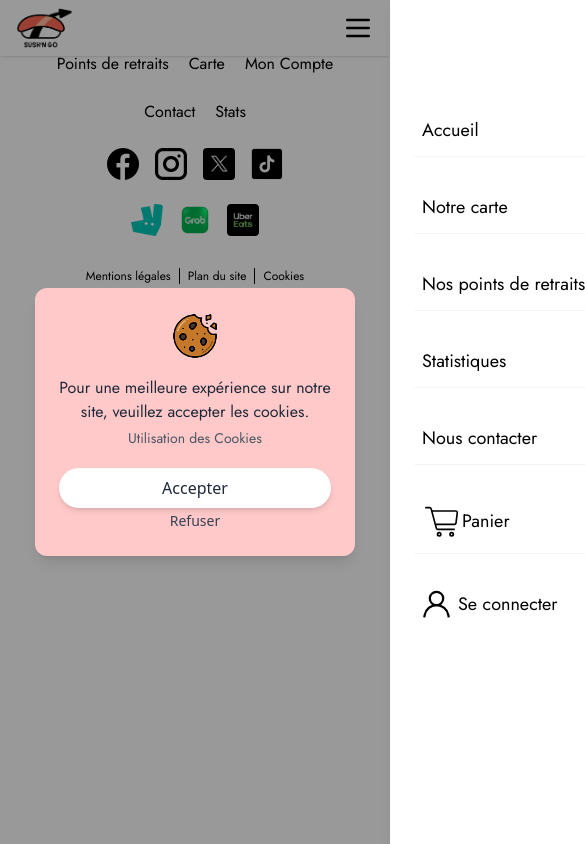
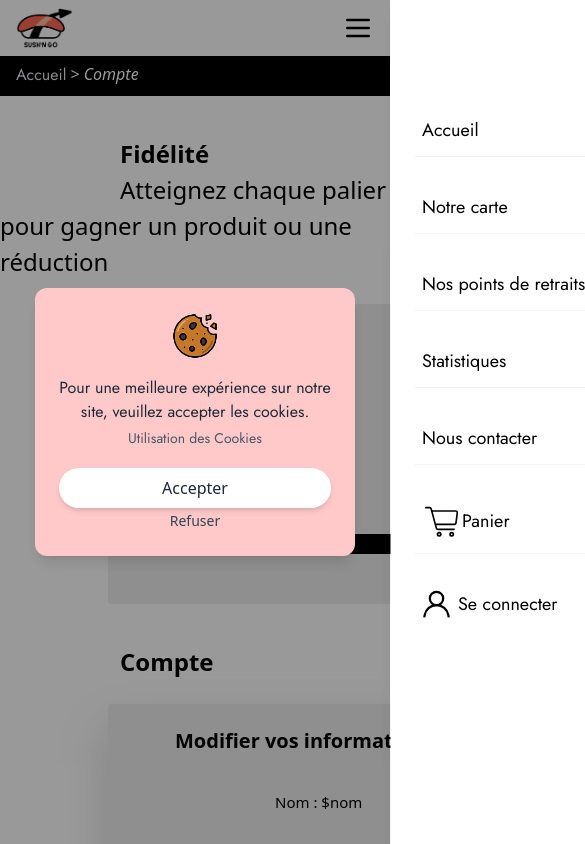
Before and after one commit to MLoks77/SAE301-303, an Angular app in the folder frontend/sushngo/: page /compte in a window 390 px wide. Shown: the top 844 px of the page, 585 px wide, since content can reach past the window. Built offline with nearby package versions, Linux system fonts and the light colour scheme; no server answers.

Commit message:
Front page compte

```diff
--- a/frontend/sushngo/src/app/components/compte/compte.html
+++ b/frontend/sushngo/src/app/components/compte/compte.html
@@ -1,9 +1,69 @@
 <app-navbar></app-navbar>
 
+<div class="w-full h-10 mt-14 sm:mt-0 bg-black flex items-center pl-4 gap-1">
+    <a routerLink="/accueil"
+        class="relative text-gray-200 font-semibold hover:text-white border-b-2 border-transparent hover:border-white transition-colors duration-300">Accueil</a>
+    <span class="text-white italic mb-1"> &gt; Compte</span>
+</div>
 <!-- Affichage statistiques fidélité -->
+    <section class="mt-10">
+        <span class="ml-30 font-bold text-[1.5rem] block">Fidélité</span>
+        <span class="ml-30 text-[1.5rem]">Atteignez chaque palier pour gagner un produit ou une réduction</span>
+
+        <svg class="ml-27 mt-6 w-300 h-75 rounded-sm relative font-semibold">
+            <rect x="0" y="0" width="1200" height="500" fill="#EEEEEE"/>
+            <circle cx="155" cy="100" r="80"/>
+            <circle cx="455" cy="100" r="80"/>
+            <circle cx="755" cy="100" r="80"/>
+            <circle cx="1055" cy="100" r="80"/>
+            <rect x="143" y="170" width="25" height="70" fill="black"/>
+            <rect x="445" y="170" width="25" height="70" fill="black"/>
+            <rect x="745" y="170" width="25" height="70" fill="black"/>
+            <rect x="1045" y="170" width="25" height="70" fill="black"/>
+            <rect x="50" y="230" width="1100" height="20" fill="black"/>
+        </svg>
+    </section>
 
 <!-- Paramètres du compte -->
+    <section class="mt-10 mb-15">
+        <span class="ml-30 font-bold text-[1.5rem]">Compte</span>
 
-<!-- historique des commandes, on fetch l'id utilisateur sur les commandes -->
+        <svg class="ml-27 mt-6 w-300 h-100 drop-shadow-2xl rounded-sm relative font-semibold">
+            <rect x="0" y="0" width="1200" height="500" fill="#EEEEEE"/>
+            <text x="67" y="44" font-size="20">Modifier vos informations :</text>
+            <text x="167" y="104" font-size="15" font-weight="normal">Nom : $nom</text>
+            <text x="167" y="164" font-size="15" font-weight="normal">Prénom : $prénom</text>
+            <text x="167" y="224" font-size="15" font-weight="normal">Adresse : $adresse</text>
+            <text x="567" y="104" font-size="15" font-weight="normal">Email : $email</text>
+            <text x="567" y="164" font-size="15" font-weight="normal">Mot de passe : $mdp</text>
+        </svg>
+
+        <button class="absolute mt-[-19.7rem] ml-130 cursor-pointer">Modifier</button>
+        <button class="absolute mt-[-19.7rem] ml-230 cursor-pointer">Modifier</button>
+        <button class="absolute mt-[-15.95rem] ml-130 cursor-pointer">Modifier</button>
+        <button class="absolute mt-[-15.95rem] ml-230 cursor-pointer">Modifier</button>
+        <button class="absolute mt-[-12.16rem] ml-130 cursor-pointer">Modifier</button>
+
+        <button class="absolute -mt-20 ml-230 cursor-pointer">Annuler</button>
+        <button class="absolute -mt-22 ml-260 cursor-pointer bg-[#D9D9D9] p-2 px-10 rounded-md">Enregistrer</button>
+    </section>
+
+<!-- Historique des commandes, on fetch l'id utilisateur sur les commandes -->
+    <section class="mt-10 mb-20">
+        <span class="ml-30 font-bold text-[1.5rem]">Historique des commandes</span>
+
+        <svg class="ml-27 mt-6 w-300 h-100 drop-shadow-2xl rounded-sm relative font-semibold">
+            <rect x="0" y="0" width="1200" height="500" fill="#EEEEEE"/>
+            <text x="67" y="64" font-size="15" font-weight="normal">Commande 1 :</text>
+            <text x="67" y="164" font-size="15" font-weight="normal">Commande 2 :</text>
+            <text x="67" y="264" font-size="15" font-weight="normal">Commande 3 :</text>
+            <text x="467" y="64" font-size="15" font-weight="normal">Commande 4 :</text>
+            <text x="467" y="164" font-size="15" font-weight="normal">Commande 5 :</text>
+            <text x="467" y="264" font-size="15" font-weight="normal">Commande 6 :</text>
+            <text x="867" y="64" font-size="15" font-weight="normal">Commande 7 :</text>
+            <text x="867" y="164" font-size="15" font-weight="normal">Commande 8 :</text>
+            <text x="867" y="264" font-size="15" font-weight="normal">Commande 9 :</text>
+        </svg>
+    </section>
 
 <app-footer></app-footer>
```
